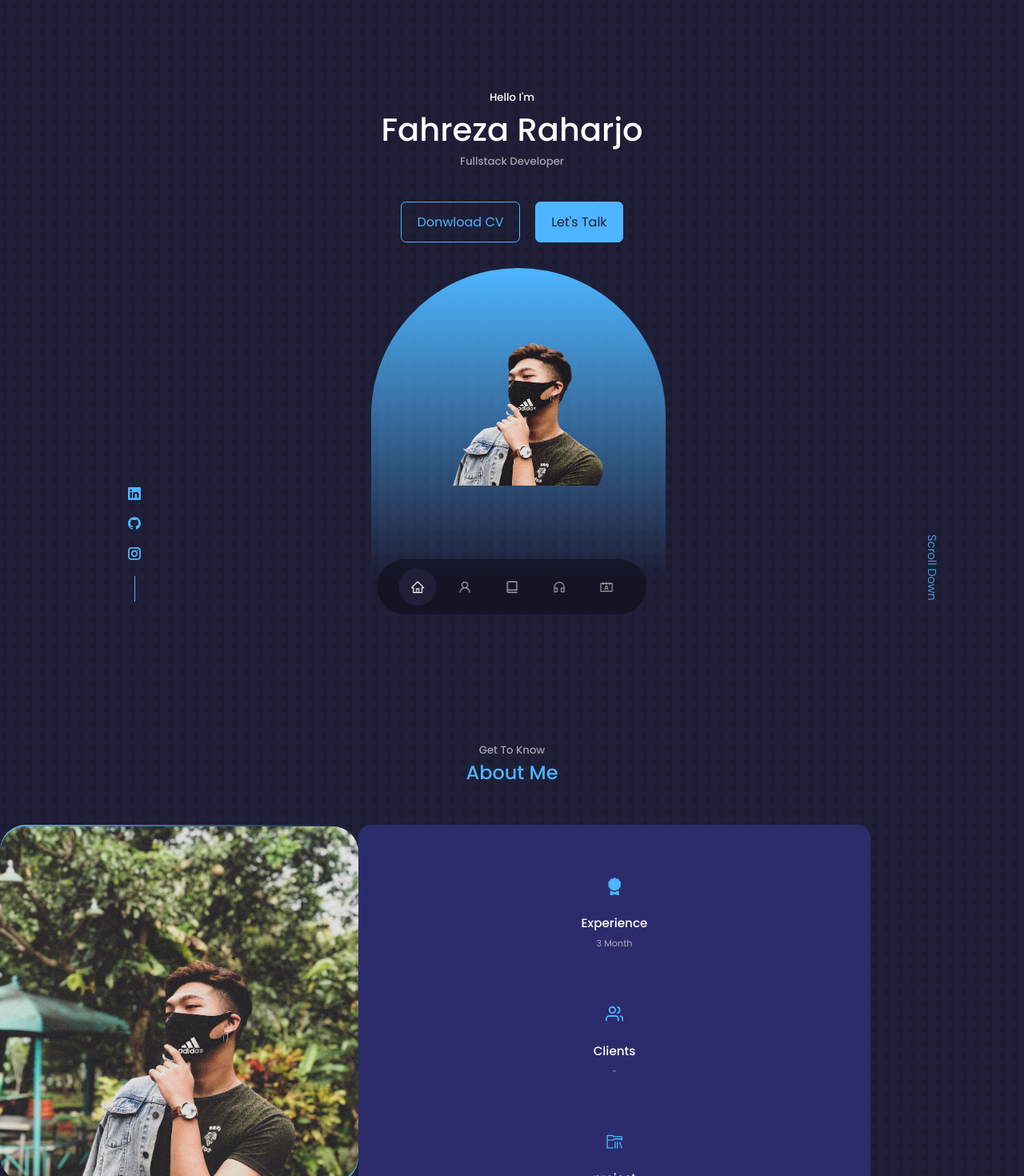
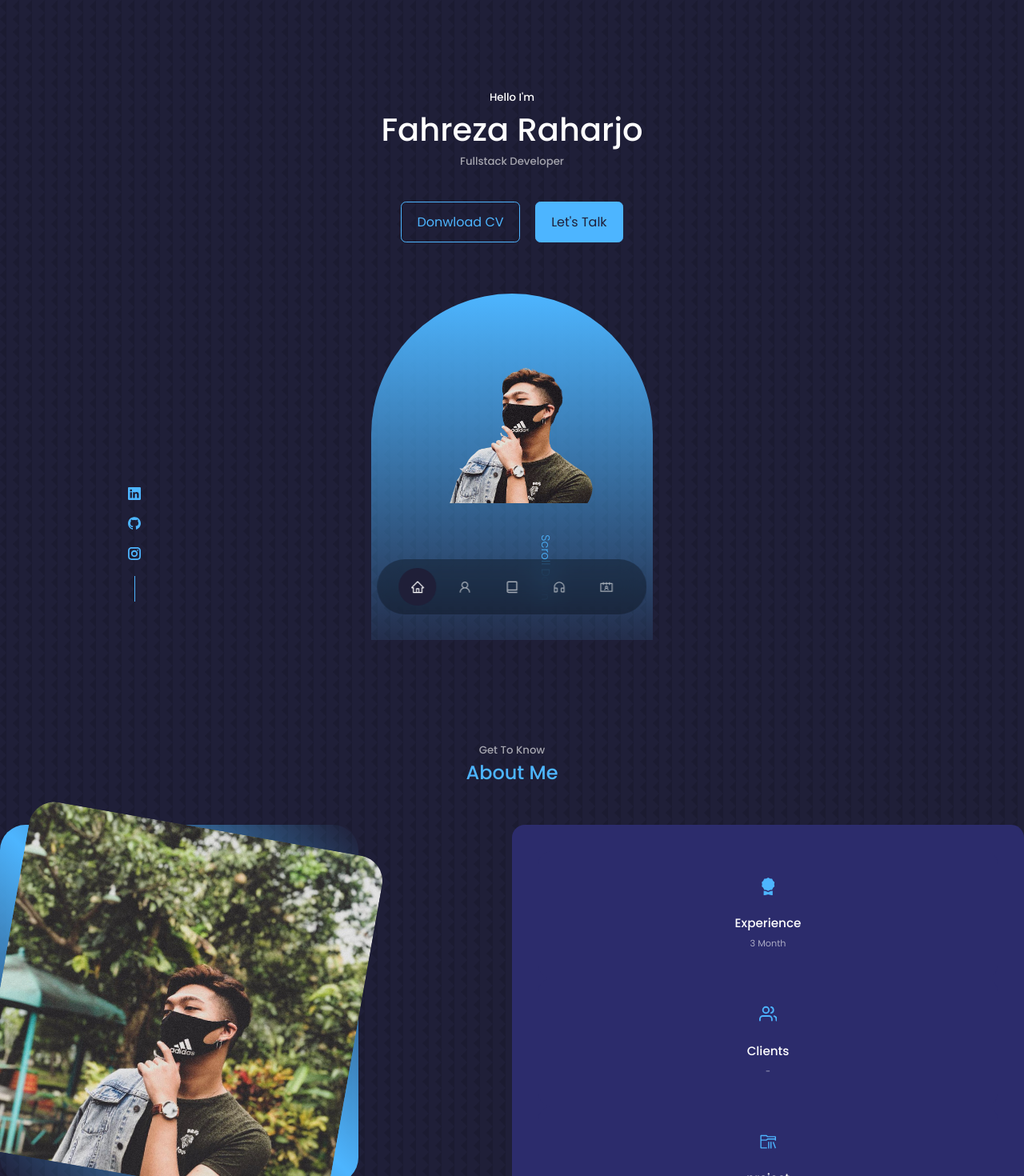
Before and after one commit to fahrezaraharjo/portfolio, a React (Create React App) app: page / in a window 1280 px wide. Shown: the top 1470 px of the page at 80% size. Built offline with nearby package versions, Linux system fonts and the light colour scheme; the HTML template or start-up script is replaced by a standard one.

Commit message:
about css done

```diff
--- a/src/components/about/about.css
+++ b/src/components/about/about.css
@@ -1,7 +1,7 @@
 .about__container {
     display: grid;
     grid-template-columns: 35% 50%;
-    gap: 15;
+    gap: 15%;
 }
 
 .about__me {
@@ -16,7 +16,7 @@
 .about__me-image {
     border-radius: 2rem;
     overflow: hidden;
-    transform-origin: rotate(10deg);
+    transform: rotate(10deg);
     transition: var(--transition);
 }
 
@@ -74,8 +74,8 @@
         gap: 0;
     }
     .about__me {
-        width: 70%;
-        margin: 4rem auto 4rem;
+        width: 50%;
+        margin: 2rem auto 4rem;
     }
     .about__content p {
         margin: 1rem 0 1.5rem
--- a/src/components/header/header.css
+++ b/src/components/header/header.css
@@ -7,6 +7,7 @@ header {
 .header__container {
     text-align: center;
     height: 100%;
+    position: relative;
 }
 
 
@@ -28,7 +29,7 @@ header {
     align-items: center;
     gap: 0.8rem;
     position: absolute;
-    left: 2;
+    left: 0;
     bottom: 3rem;
 }
 
@@ -44,11 +45,11 @@ header {
 
 .me {
     background: linear-gradient(var(--color-primary), transparent);
-    width: 23rem;
-    height: 24rem;
+    width: 22rem;
+    height: 30rem;
     position: absolute;
     left: calc(50% - 11rem);
-    margin-top: 2rem;
+    margin-top: 4rem;
     border-radius: 12rem 12rem 0 0;
     overflow: hidden;
     padding: 5rem 1.5rem 1.5rem 1.5rem;
@@ -59,7 +60,7 @@ header {
 
 .scroll__down {
     position: absolute;
-    right: 4.7rem;
+    right: -2, 3rem;
     bottom: 5rem;
     transform: rotate(90deg);
     font-weight: 300;
```
Also changed, not shown: src/components/about/About.jsx (line endings or trailing spaces).
